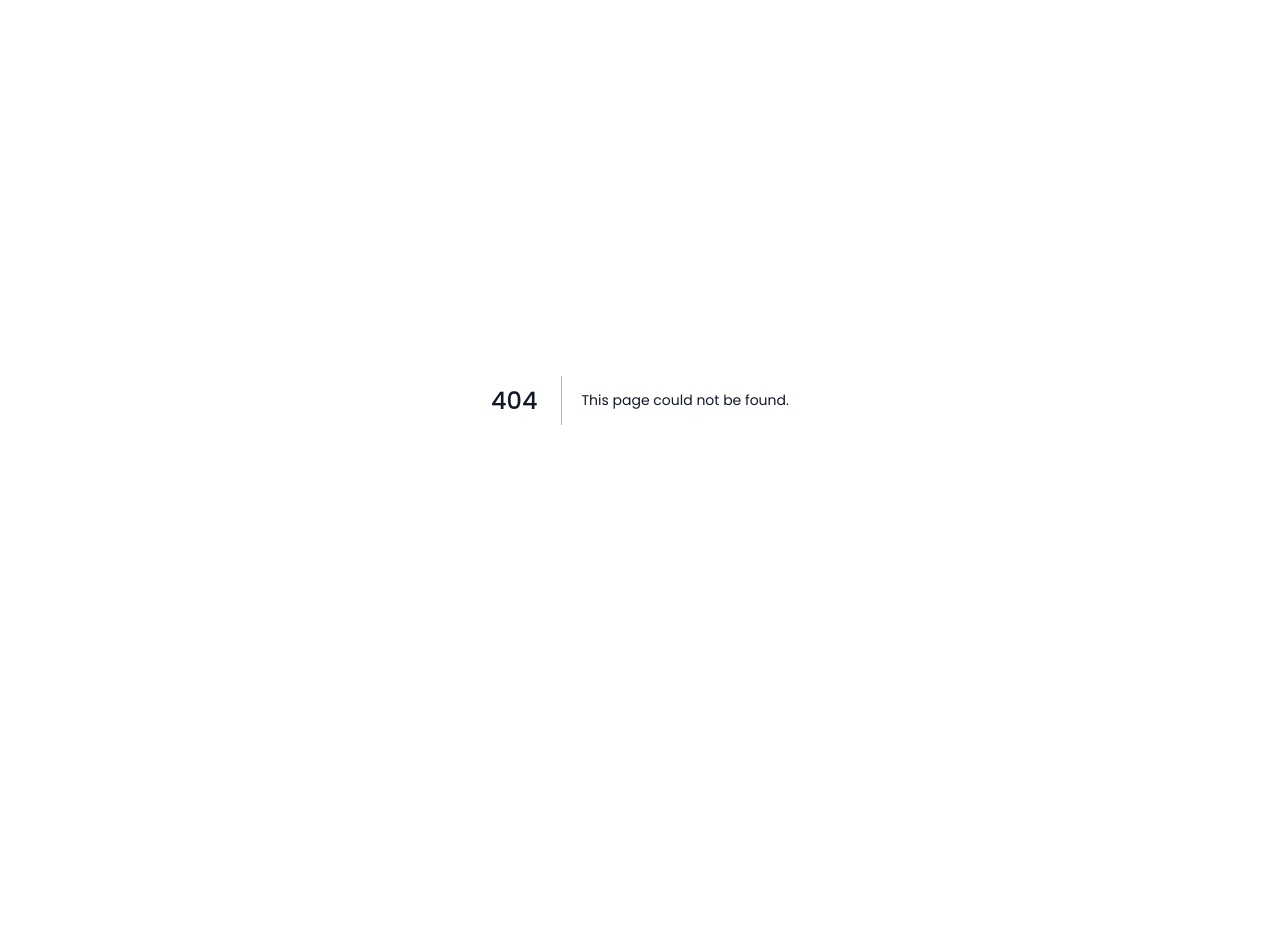
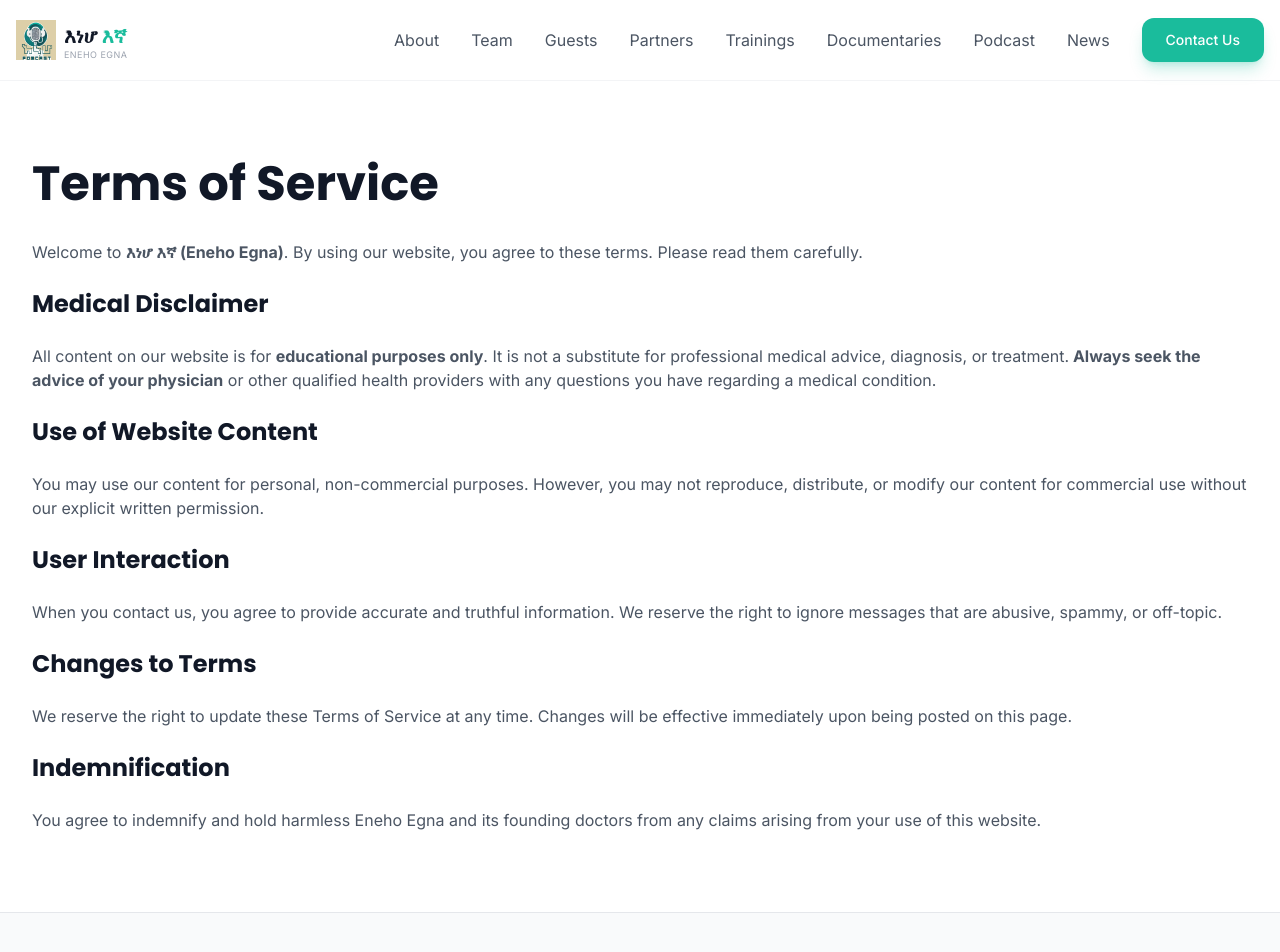
Before and after one commit to Abrehamgethub/Enho-Portfolio, a Next.js app: page /terms in a window 1280 px wide. Before the commit this address had no page. Shown: the top 952 px of the page. Before the commit the page ends 800 px from the top, so only its background shows below. Built offline with nearby package versions, Linux system fonts and the light colour scheme.

Commit message:
fix: complete navigation audit, add missing admin routes, and stabilize admin auth check

```diff
--- a/app/admin/layout.tsx
+++ b/app/admin/layout.tsx
@@ -29,11 +29,14 @@ import { Logo } from '@/components/Logo'
 const navItems = [
   { href: '/admin', icon: LayoutDashboard, label: 'Dashboard', color: 'from-blue-500 to-indigo-500' },
   { href: '/admin/messages', icon: MessageSquare, label: 'Messages', color: 'from-green-500 to-emerald-500' },
+  { href: '/admin/team', icon: Users, label: 'Team Members', color: 'from-primary-500 to-primary-600' },
+  { href: '/admin/updates', icon: Send, label: 'News & Updates', color: 'from-blue-600 to-indigo-600' },
   { href: '/admin/guests', icon: UserCircle, label: 'Guests', color: 'from-indigo-500 to-purple-500' },
   { href: '/admin/sponsors', icon: Building2, label: 'Partners', color: 'from-amber-500 to-orange-500' },
   { href: '/admin/podcast', icon: Youtube, label: 'Podcast', color: 'from-red-500 to-orange-500' },
   { href: '/admin/trainings', icon: GraduationCap, label: 'Trainings', color: 'from-teal-500 to-cyan-500' },
   { href: '/admin/documentaries', icon: Video, label: 'Documentaries', color: 'from-purple-500 to-indigo-500' },
+  { href: '/admin/social-stats', icon: BarChart3, label: 'Social Stats', color: 'from-pink-500 to-rose-500' },
   { href: '/admin/settings', icon: Settings, label: 'Settings', color: 'from-gray-500 to-slate-500' },
 ]
 
@@ -47,27 +50,40 @@ export default function AdminLayout({ children }: { children: React.ReactNode })
   const isLoginPage = pathname === '/admin/login'
 
   useEffect(() => {
+    // If it's already the login page, no need to check auth
     if (isLoginPage) {
+      setAuthenticated(false)
       setLoading(false)
       return
     }
 
+    let isMounted = true
+
     async function checkAuth() {
       try {
         const response = await fetch('/api/auth/check')
+        if (!isMounted) return
+
         if (response.ok) {
           setAuthenticated(true)
+          setLoading(false)
         } else {
+          setAuthenticated(false)
+          // Store loading=true until redirect happens to avoid flickering dashboard content
+          router.push('/admin/login')
+          // Note: setLoading(false) will happen when the route changes and effect re-runs for isLoginPage
+        }
+      } catch (error) {
+        if (isMounted) {
+          setAuthenticated(false)
           router.push('/admin/login')
         }
-      } catch (error) {
-        router.push('/admin/login')
-      } finally {
-        setLoading(false)
       }
     }
 
     checkAuth()
+
+    return () => { isMounted = false }
   }, [pathname, router, isLoginPage])
 
   const handleLogout = async () => {
--- /dev/null
+++ b/app/privacy/page.tsx
@@ -0,0 +1,49 @@
+import Navigation from '@/components/sections/Navigation'
+import Footer from '@/components/sections/Footer'
+
+export default function PrivacyPage() {
+  return (
+    <main className="min-h-screen flex flex-col pt-20">
+      <Navigation />
+      <div className="flex-1 container-custom py-12 md:py-20">
+        <h1 className="text-3xl md:text-5xl font-bold mb-8">Privacy Policy</h1>
+        <div className="prose prose-lg max-w-none text-gray-600 space-y-6">
+          <p>
+            At <strong>እነሆ እኛ (Eneho Egna)</strong>, we take your privacy and personal data seriously.
+            This policy outlines how we handle the information you provide to us through our website.
+          </p>
+
+          <h2 className="text-2xl font-bold text-gray-900 mt-8">Information We Collect</h2>
+          <p>
+            When you use our <strong>Contact Form</strong>, we collect your name, email address,
+            and the content of your message. This data is used solely to respond to your inquiries
+            and provide the information or services you've requested.
+          </p>
+
+          <h2 className="text-2xl font-bold text-gray-900 mt-8">How We Use Your Data</h2>
+          <p>
+            We do not sell, rent, or trade your personal information. Your data is used for:
+          </p>
+          <ul className="list-disc pl-6 space-y-2">
+            <li>Responding to your health-related inquiries or collaboration requests.</li>
+            <li>Improving our website content and community outreach programs.</li>
+            <li>Communicating updates about our episodes or community camps.</li>
+          </ul>
+
+          <h2 className="text-2xl font-bold text-gray-900 mt-8">Data Security</h2>
+          <p>
+            We implement industry-standard security measures to protect your information.
+            However, please note that no method of transmission over the internet is 100% secure.
+          </p>
+
+          <h2 className="text-2xl font-bold text-gray-900 mt-8">Contact Us</h2>
+          <p>
+            If you have any questions about this Privacy Policy, please contact us at
+            <strong> enehoegna@gmail.com</strong>.
+          </p>
+        </div>
+      </div>
+      <Footer />
+    </main>
+  )
+}
--- /dev/null
+++ b/app/terms/page.tsx
@@ -0,0 +1,53 @@
+import Navigation from '@/components/sections/Navigation'
+import Footer from '@/components/sections/Footer'
+
+export default function TermsPage() {
+  return (
+    <main className="min-h-screen flex flex-col pt-20">
+      <Navigation />
+      <div className="flex-1 container-custom py-12 md:py-20">
+        <h1 className="text-3xl md:text-5xl font-bold mb-8">Terms of Service</h1>
+        <div className="prose prose-lg max-w-none text-gray-600 space-y-6">
+          <p>
+            Welcome to <strong>እነሆ እኛ (Eneho Egna)</strong>. By using our website, you agree to these
+            terms. Please read them carefully.
+          </p>
+
+          <h2 className="text-2xl font-bold text-gray-900 mt-8">Medical Disclaimer</h2>
+          <p>
+            All content on our website is for <strong>educational purposes only</strong>. It is
+            not a substitute for professional medical advice, diagnosis, or treatment.
+            <strong> Always seek the advice of your physician</strong> or other qualified health
+            providers with any questions you have regarding a medical condition.
+          </p>
+
+          <h2 className="text-2xl font-bold text-gray-900 mt-8">Use of Website Content</h2>
+          <p>
+            You may use our content for personal, non-commercial purposes. However, you may not
+            reproduce, distribute, or modify our content for commercial use without our
+            explicit written permission.
+          </p>
+
+          <h2 className="text-2xl font-bold text-gray-900 mt-8">User Interaction</h2>
+          <p>
+            When you contact us, you agree to provide accurate and truthful information.
+            We reserve the right to ignore messages that are abusive, spammy, or off-topic.
+          </p>
+
+          <h2 className="text-2xl font-bold text-gray-900 mt-8">Changes to Terms</h2>
+          <p>
+            We reserve the right to update these Terms of Service at any time. Changes will
+            be effective immediately upon being posted on this page.
+          </p>
+
+          <h2 className="text-2xl font-bold text-gray-900 mt-8">Indemnification</h2>
+          <p>
+            You agree to indemnify and hold harmless Eneho Egna and its founding doctors
+            from any claims arising from your use of this website.
+          </p>
+        </div>
+      </div>
+      <Footer />
+    </main>
+  )
+}
--- a/components/sections/Footer.tsx
+++ b/components/sections/Footer.tsx
@@ -31,8 +31,8 @@ export default function Footer() {
           </p>
 
           <div className="flex gap-4 text-sm">
-            <a href="#" className="text-gray-500 hover:text-primary-500 transition-colors">Privacy</a>
-            <a href="#" className="text-gray-500 hover:text-primary-500 transition-colors">Terms</a>
+            <Link href="/privacy" className="text-gray-500 hover:text-primary-500 transition-colors">Privacy</Link>
+            <Link href="/terms" className="text-gray-500 hover:text-primary-500 transition-colors">Terms</Link>
           </div>
         </div>
       </div>
```
